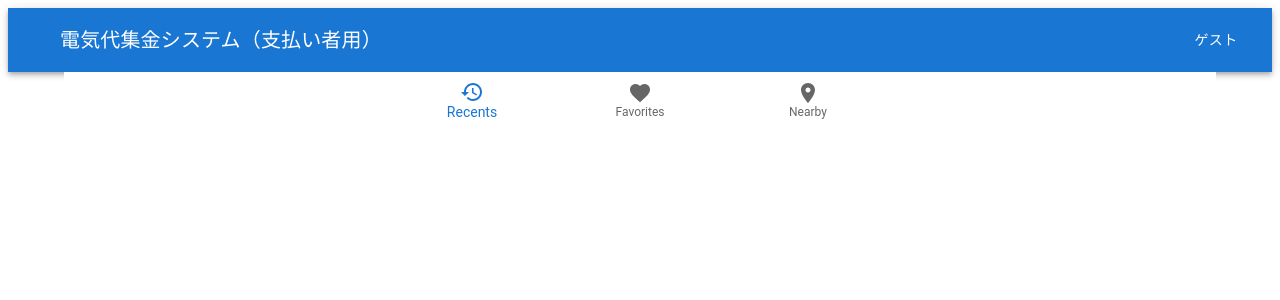
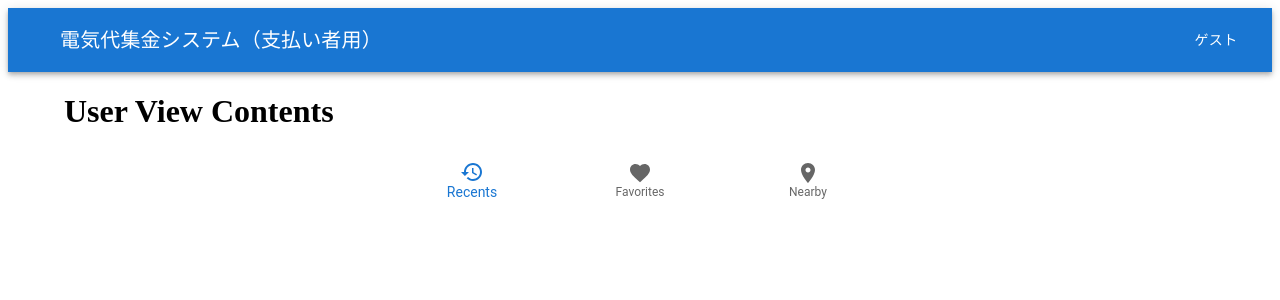
Before and after one commit to KHashimoto3/ApartmentBillingPortal, a React (Create React App) app in the folder front/: page / in a window 1280 px wide. Shown: the top 300 px of the page. Built offline with nearby package versions, Linux system fonts and the light colour scheme.

Commit message:
コンテンツを表示するためのコンポーネントを作成した。

```diff
--- /dev/null
+++ b/front/src/components/user/UserViewContents.tsx
@@ -0,0 +1,7 @@
+export const UserViewContents = () => {
+    return (
+        <div>
+            <h1>User View Contents</h1>
+        </div>
+    )
+}
--- a/front/src/components/user/UserViewController.tsx
+++ b/front/src/components/user/UserViewController.tsx
@@ -9,12 +9,15 @@ import RestoreIcon from '@mui/icons-material/Restore';
 import FavoriteIcon from '@mui/icons-material/Favorite';
 import LocationOnIcon from '@mui/icons-material/LocationOn';
 
+import { UserViewContents } from './UserViewContents';
+
 export const UserViewController = () => {
     const [navigationValue, setNavigationValue] = useState<Number>(0);
 
     return (
         <div>
             <Container maxWidth="lg">
+                <UserViewContents />
                 <BottomNavigation
                     showLabels
                     value={navigationValue}
```
